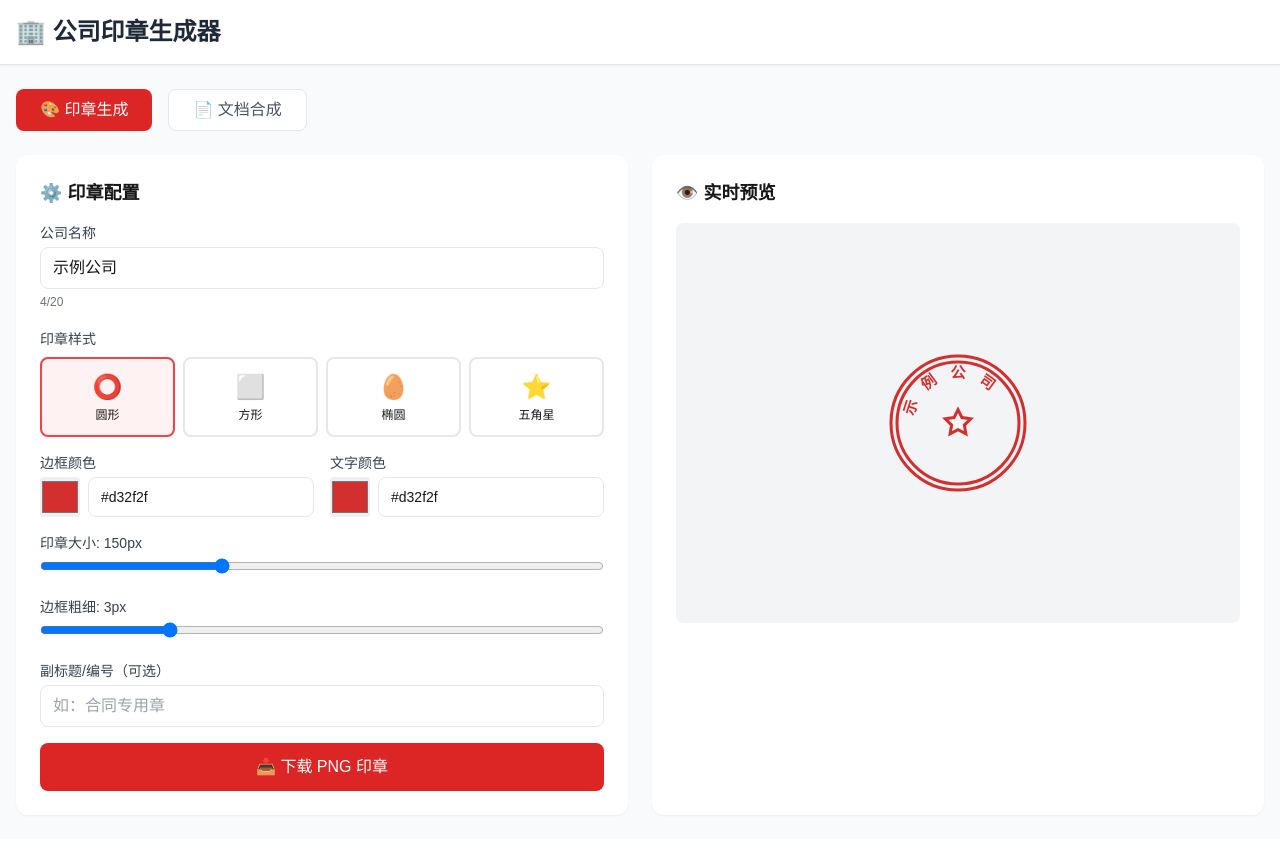
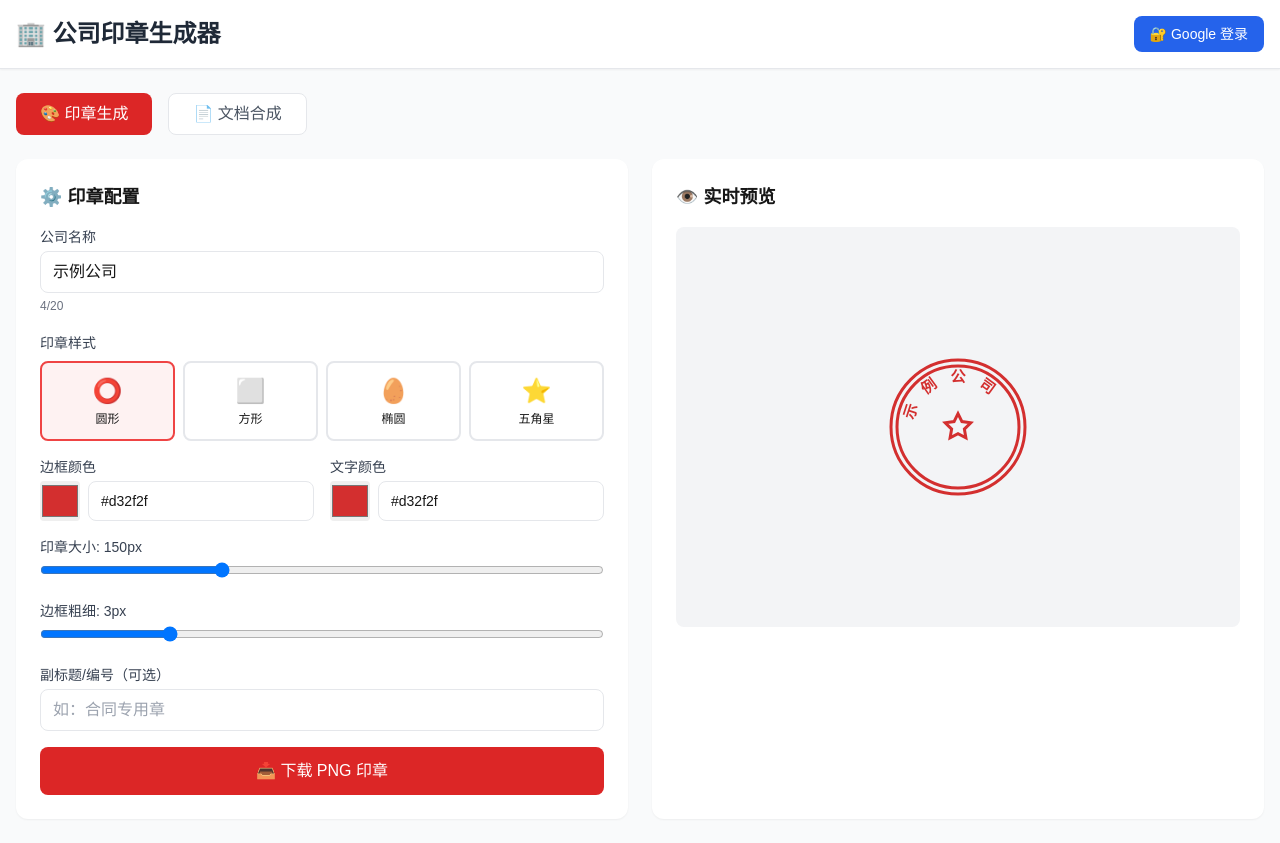
Before and after one commit to NOVA1107/company-stamp-generator, a Next.js app: page / in a window 1280 px wide. Built offline with nearby package versions, Linux system fonts and the light colour scheme; no server answers.

Commit message:
feat: 添加 Google OAuth 登录功能

```diff
--- a/package.json
+++ b/package.json
@@ -12,6 +12,7 @@
     "html2canvas": "1.4.1",
     "jspdf": "2.5.1",
     "next": "14.2.3",
+    "next-auth": "^4.24.5",
     "react": "18.2.0",
     "react-dom": "18.2.0"
   },
--- /dev/null
+++ b/src/app/api/auth/[...nextauth]/route.ts
@@ -0,0 +1,27 @@
+import NextAuth, { NextAuthOptions } from "next-auth";
+import GoogleProvider from "next-auth/providers/google";
+
+export const authOptions: NextAuthOptions = {
+  providers: [
+    GoogleProvider({
+      clientId: process.env.GOOGLE_CLIENT_ID!,
+      clientSecret: process.env.GOOGLE_CLIENT_SECRET!,
+    }),
+  ],
+  callbacks: {
+    async session({ session, token }) {
+      if (session.user) {
+        // 将用户 ID 添加到 session 中
+        (session.user as any).id = token.sub;
+      }
+      return session;
+    },
+  },
+  pages: {
+    signIn: "/", // 使用自定义登录页面
+  },
+};
+
+const handler = NextAuth(authOptions);
+
+export { handler as GET, handler as POST };
--- a/src/app/layout.tsx
+++ b/src/app/layout.tsx
@@ -1,5 +1,6 @@
 import type { Metadata } from "next";
 import "./globals.css";
+import AuthProvider from "@/components/AuthProvider";
 
 export const metadata: Metadata = {
   title: "公司印章生成器",
@@ -13,7 +14,9 @@ export default function RootLayout({
 }>) {
   return (
     <html lang="zh-CN">
-      <body className="min-h-full flex flex-col">{children}</body>
+      <body className="min-h-full flex flex-col">
+        <AuthProvider>{children}</AuthProvider>
+      </body>
     </html>
   );
 }
--- a/src/app/page.tsx
+++ b/src/app/page.tsx
@@ -3,6 +3,7 @@
 import { useState, useRef, useEffect } from "react";
 import html2canvas from "html2canvas";
 import { jsPDF } from "jspdf";
+import { signIn, signOut, useSession } from "next-auth/react";
 
 type StampStyle = "circle" | "square" | "ellipse" | "star";
 
@@ -25,6 +26,7 @@ interface StampPosition {
 }
 
 export default function Home() {
+  const { data: session } = useSession();
   const [config, setConfig] = useState<StampConfig>({
     companyName: "示例公司",
     style: "circle",
@@ -227,8 +229,19 @@ export default function Home() {
   return (
     <div className="min-h-screen bg-gray-50">
       <header className="bg-white shadow-sm border-b">
-        <div className="max-w-7xl mx-auto px-4 py-4">
+        <div className="max-w-7xl mx-auto px-4 py-4 flex justify-between items-center">
           <h1 className="text-2xl font-bold text-gray-800">🏢 公司印章生成器</h1>
+          <div>
+            {session ? (
+              <div className="flex items-center gap-3">
+                {session.user?.image && <img src={session.user.image} alt="Avatar" className="w-8 h-8 rounded-full" />}
+                <span className="text-sm text-gray-600">{session.user?.name}</span>
+                <button onClick={() => signOut()} className="px-4 py-2 bg-gray-200 text-gray-700 rounded-lg hover:bg-gray-300 transition text-sm">退出登录</button>
+              </div>
+            ) : (
+              <button onClick={() => signIn("google")} className="px-4 py-2 bg-blue-600 text-white rounded-lg hover:bg-blue-700 transition text-sm font-medium">🔐 Google 登录</button>
+            )}
+          </div>
         </div>
       </header>
       <main className="max-w-7xl mx-auto px-4 py-6">
--- /dev/null
+++ b/src/components/AuthProvider.tsx
@@ -0,0 +1,7 @@
+"use client";
+
+import { SessionProvider } from "next-auth/react";
+
+export default function AuthProvider({ children }: { children: React.ReactNode }) {
+  return <SessionProvider>{children}</SessionProvider>;
+}
```
Also changed, not shown: src/types/next-auth.d.ts (added, +15 -0 lines).
